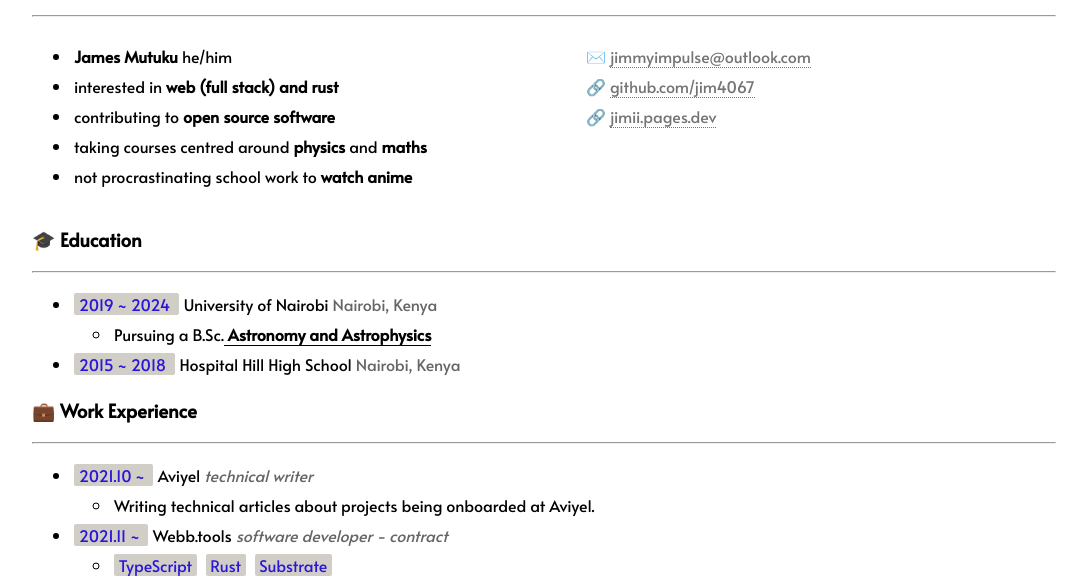
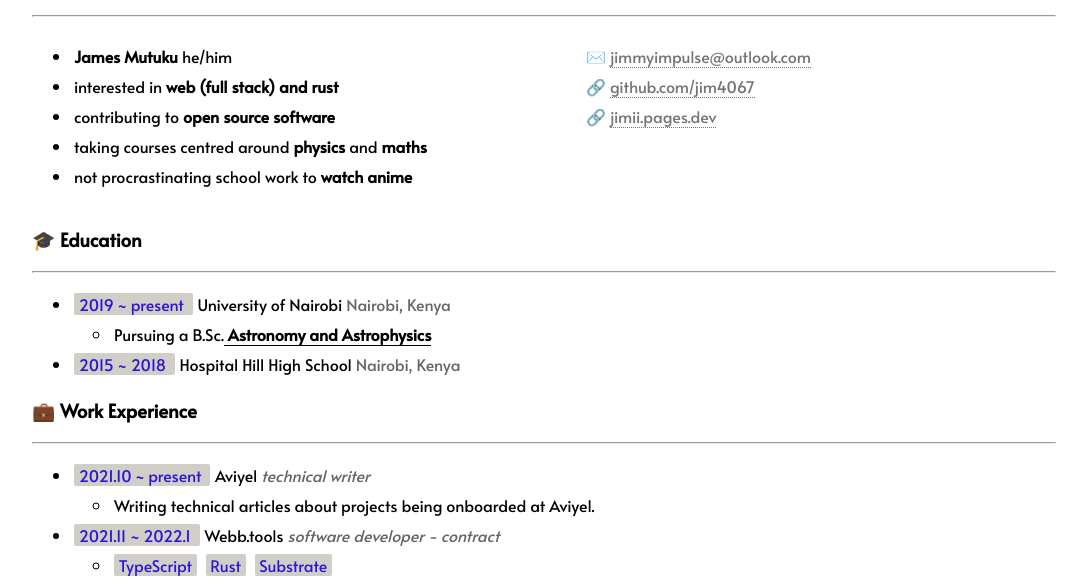
Before and after one commit to jim4067/mutuku, a website: page pages/resume.html in a window 1280 px wide. Shown: the part 364-952 px from the top of the page, without its empty margins (96-1183 px from the left). Drawn offline with Linux system fonts and the light colour scheme; a web font is replaced by a local one.

Commit message:
update work

```diff
--- a/pages/resume.html
+++ b/pages/resume.html
@@ -64,7 +64,7 @@
                 <h3>🎓 Education</h3>
                 <hr />
                 <ul class="edu-list">
-                    <li><span class="red-highlight">2019 ~ 2024 </span> University of Nairobi <span class="grey-text">
+                    <li><span class="red-highlight">2019 ~ present </span> University of Nairobi <span class="grey-text">
                             Nairobi, Kenya</span></li>
                     <ul>
                         <li>Pursuing a B.Sc.<strong class="underline"> Astronomy and Astrophysics </strong></li>
@@ -78,12 +78,12 @@
                 <h3>💼 Work Experience</h3>
                 <hr />
                 <ul class="work-list">
-                    <li><span class="red-highlight">2021.10 ~ </span> Aviyel <span class="grey-text"><em>technical
+                    <li><span class="red-highlight">2021.10 ~ present </span> Aviyel <span class="grey-text"><em>technical
                                 writer</em></span></li>
                     <ul>
                         <li>Writing technical articles about projects being onboarded at Aviyel.</li>
                     </ul>
-                    <li><span class="red-highlight">2021.11 ~ </span> Webb.tools <span class="grey-text"><em> software
+                    <li><span class="red-highlight">2021.11 ~ 2022.1 </span> Webb.tools <span class="grey-text"><em> software
                                 developer - contract</em></span></li>
                     <ul>
                         <li>
```
